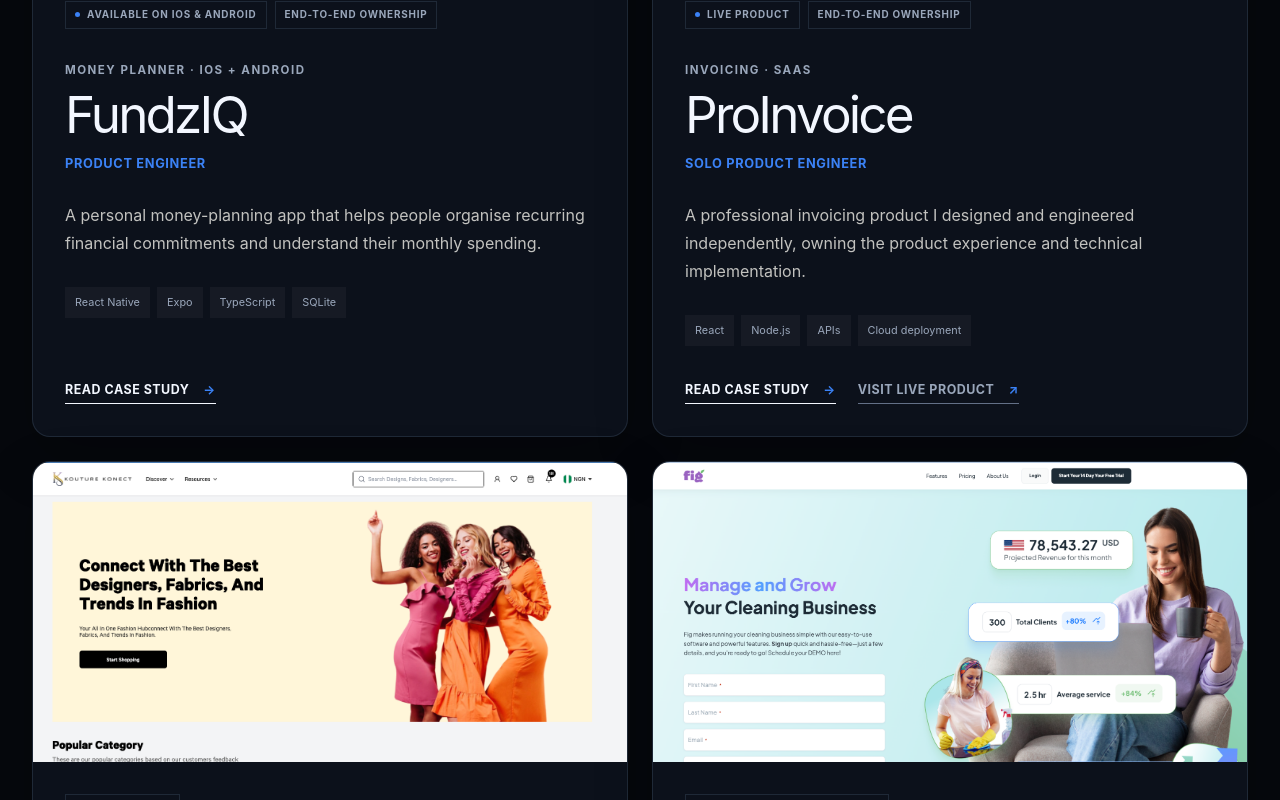
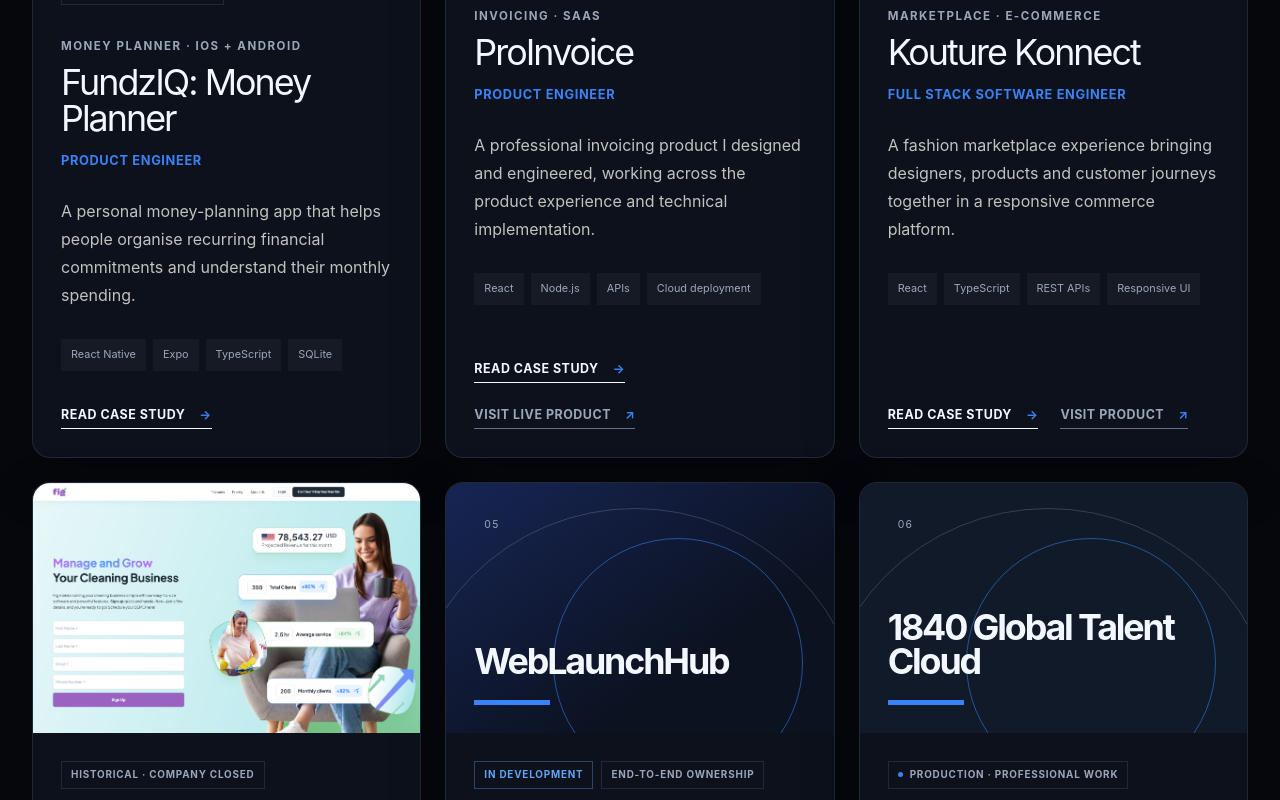
Before and after one commit to Cre8ive-collins/Cre8ive-collins.github.io, a Next.js app: page / in a window 1280 px wide. Shown: the part 2320-3120 px from the top of the page. Built offline with nearby package versions, Linux system fonts and the light colour scheme.

Commit message:
feat: add global talent cloud project

```diff
--- a/app/globals.css
+++ b/app/globals.css
@@ -160,16 +160,16 @@
 .section-heading > div > p { max-width: 540px; margin: 0; color: var(--muted); font-size: 1.05rem; }
 .compact-heading { margin-bottom: 64px; }
 
-.project-list { display: grid; grid-template-columns: repeat(2, minmax(0, 1fr)); gap: 24px; align-items: stretch; }
-.project-card { display: grid; grid-template-columns: 1fr; grid-template-rows: 300px 1fr; min-width: 0; border: 1px solid var(--border); border-radius: 18px; background: var(--surface); overflow: hidden; box-shadow: 0 22px 60px rgba(0,0,0,0.2); }
+.project-list { display: grid; grid-template-columns: repeat(3, minmax(0, 1fr)); gap: 24px; align-items: stretch; }
+.project-card { display: grid; grid-template-columns: 1fr; grid-template-rows: 250px 1fr; min-width: 0; border: 1px solid var(--border); border-radius: 18px; background: var(--surface); overflow: hidden; box-shadow: 0 22px 60px rgba(0,0,0,0.2); }
 .project-card:nth-child(even) { grid-template-columns: 1fr; }
-.project-content, .project-card:nth-child(even) .project-content { order: 2; padding: 32px; display: flex; flex-direction: column; align-items: flex-start; }
+.project-content, .project-card:nth-child(even) .project-content { order: 2; padding: 28px; display: flex; flex-direction: column; align-items: flex-start; }
 .project-meta { min-height: 28px; display: flex; flex-wrap: wrap; gap: 8px; margin-bottom: 0; }
 .status, .ownership { display: inline-flex; align-items: center; min-height: 25px; padding: 0 9px; border: 1px solid var(--border); color: var(--muted); font-size: 0.62rem; font-weight: 700; letter-spacing: 0.08em; text-transform: uppercase; }
 .status-live::before { content: ""; width: 5px; height: 5px; margin-right: 7px; border-radius: 50%; background: var(--accent); }
 .status-development { color: var(--accent-bright); border-color: rgba(96,165,250,0.35); }
 .project-content .eyebrow { margin-top: 32px; }
-.project-content h3 { margin: 10px 0 0; font-size: clamp(2.35rem, 4vw, 4rem); line-height: 1; letter-spacing: -0.055em; }
+.project-content h3 { margin: 10px 0 0; font-size: clamp(2rem, 2.8vw, 2.8rem); line-height: 1; letter-spacing: -0.055em; }
 .project-role { margin: 14px 0 26px; color: var(--accent); font-size: 0.8rem; font-weight: 700; letter-spacing: 0.05em; text-transform: uppercase; }
 .project-description { margin: 0; color: #c2c2bf; font-size: 1rem; line-height: 1.75; }
 .tag-list { display: flex; flex-wrap: wrap; gap: 7px; margin: 30px 0 0; padding: 0; list-style: none; }
@@ -179,16 +179,16 @@
 .text-link span { color: var(--accent); }
 .text-link:hover { color: var(--accent); border-color: var(--accent); }
 .muted-link { color: var(--muted); border-color: var(--dim); }
-.project-visual { position: relative; order: 1; min-height: 300px; background: #1b1b1b; overflow: hidden; }
+.project-visual { position: relative; order: 1; min-height: 250px; background: #1b1b1b; overflow: hidden; }
 .project-visual img, .case-visual img { width: 100%; height: 100%; object-fit: cover; object-position: top center; transition: transform 500ms cubic-bezier(.2,.7,.2,1); }
 .project-card:hover .project-visual img { transform: scale(1.025); }
-.product-placeholder { position: relative; width: 100%; height: 100%; min-height: 300px; display: flex; flex-direction: column; justify-content: flex-end; padding: 32px; overflow: hidden; background: #101a29; }
+.product-placeholder { position: relative; width: 100%; height: 100%; min-height: 250px; display: flex; flex-direction: column; justify-content: flex-end; padding: 28px; overflow: hidden; background: #101a29; }
 .product-placeholder::before { content: ""; position: absolute; width: 460px; height: 460px; border: 1px solid rgba(255,255,255,0.16); border-radius: 50%; top: 10%; right: -8%; }
 .product-placeholder::after { content: ""; position: absolute; width: 250px; height: 250px; border: 1px solid var(--accent); border-radius: 50%; top: 22%; right: 8%; opacity: 0.55; }
 .product-placeholder-fundziq { background: linear-gradient(145deg, #102a56, #0b1423 68%); }
 .product-placeholder-weblaunchhub { background: linear-gradient(145deg, #172554, #0b1220 68%); }
 .placeholder-index { position: absolute; top: 34px; left: 38px; color: var(--muted); font-size: 0.65rem; letter-spacing: 0.12em; text-transform: uppercase; }
-.placeholder-name { position: relative; z-index: 1; font-size: clamp(2.2rem, 4vw, 4.2rem); font-weight: 750; line-height: 0.95; letter-spacing: -0.06em; }
+.placeholder-name { position: relative; z-index: 1; font-size: clamp(2rem, 2.8vw, 2.8rem); font-weight: 750; line-height: 0.95; letter-spacing: -0.06em; }
 .placeholder-line { position: relative; z-index: 1; width: 76px; height: 5px; margin-top: 22px; background: var(--accent); }
 
 .fintech-band { padding: 140px 0 0; background: #0b2a52; color: #f5f8ff; border-block: 1px solid rgba(96,165,250,0.22); }
@@ -287,6 +287,7 @@
 @media (max-width: 980px) {
   :root { --shell: min(100% - 40px, 900px); }
   .section { padding-block: 110px; }
+  .project-list { grid-template-columns: repeat(2, minmax(0, 1fr)); }
   .project-card, .project-card:nth-child(even) { grid-template-columns: 1fr; }
   .project-visual { min-height: 280px; }
   .process-grid { grid-template-columns: 1fr 1fr; }
@@ -323,7 +324,7 @@
   .project-content { padding: 28px 24px 36px; }
   .project-content .eyebrow { margin-top: 48px; }
   .project-content h3 { font-size: 2.5rem; }
-  .project-visual, .product-placeholder { min-height: 380px; }
+  .project-visual, .product-placeholder { min-height: 320px; }
   .fintech-band { padding-top: 90px; }
   .fintech-layout { grid-template-columns: 1fr; padding-bottom: 80px; }
   .fintech-stat strong { font-size: 6.5rem; }
--- a/app/work/[slug]/page.tsx
+++ b/app/work/[slug]/page.tsx
@@ -74,8 +74,12 @@
           ))}
         </div>
         <aside className="case-sidebar">
-          <div><p>Capabilities</p><ul>{project.capabilities.map((item) => <li key={item}>{item}</li>)}</ul></div>
-          <div><p>Stack</p><ul>{project.technologies.map((item) => <li key={item}>{item}</li>)}</ul></div>
+          {project.capabilities.length > 0 && (
+            <div><p>Capabilities</p><ul>{project.capabilities.map((item) => <li key={item}>{item}</li>)}</ul></div>
+          )}
+          {project.technologies.length > 0 && (
+            <div><p>Stack</p><ul>{project.technologies.map((item) => <li key={item}>{item}</li>)}</ul></div>
+          )}
         </aside>
       </section>
 
--- a/components/project-card.tsx
+++ b/components/project-card.tsx
@@ -20,11 +20,13 @@
         <h3>{project.name}</h3>
         <p className="project-role">{project.role}</p>
         <p className="project-description">{project.shortDescription}</p>
-        <ul className="tag-list" aria-label={`${project.name} technologies`}>
-          {project.technologies.slice(0, 4).map((technology) => (
-            <li key={technology}>{technology}</li>
-          ))}
-        </ul>
+        {project.technologies.length > 0 && (
+          <ul className="tag-list" aria-label={`${project.name} technologies`}>
+            {project.technologies.slice(0, 4).map((technology) => (
+              <li key={technology}>{technology}</li>
+            ))}
+          </ul>
+        )}
         <div className="project-actions">
           <Link className="text-link" href={`/work/${project.slug}`}>
             Read case study <span aria-hidden="true">→</span>
--- a/data/projects.ts
+++ b/data/projects.ts
@@ -28,7 +28,7 @@
 export const projects: Project[] = [
   {
     slug: "fundziq",
-    name: "FundzIQ",
+    name: "FundzIQ: Money Planner",
     eyebrow: "Money planner · iOS + Android",
     shortDescription:
       "A personal money-planning app that helps people organise recurring financial commitments and understand their monthly spending.",
@@ -75,13 +75,12 @@
     name: "ProInvoice",
     eyebrow: "Invoicing · SaaS",
     shortDescription:
-      "A professional invoicing product I designed and engineered independently, owning the product experience and technical implementation.",
-    role: "Solo Product Engineer",
+      "A professional invoicing product I designed and engineered, working across the product experience and technical implementation.",
+    role: "Product Engineer",
     status: "live",
     statusLabel: "Live product",
     categories: ["SaaS", "Business tools"],
     featured: true,
-    builtSolo: true,
     externalUrl: "https://proinvoice.co/",
     externalLabel: "Visit live product",
     technologies: ["React", "Node.js", "APIs", "Cloud deployment"],
@@ -105,7 +104,7 @@
       },
       {
         title: "My role",
-        body: "I designed and engineered the product independently from end to end. That included shaping the scope, designing the user journey, building the interface and application logic, integrating the supporting systems and deploying the product.",
+        body: "I worked as the Product Engineer across the product scope, user journey, interface and application logic, supporting integrations and deployment.",
       },
       {
         title: "Engineering decisions",
@@ -113,7 +112,7 @@
       },
       {
         title: "Outcome",
-        body: "The live product demonstrates independent ownership across product definition, interface engineering, backend integration and production delivery.",
+        body: "The live product demonstrates product engineering work across product definition, interface engineering, backend integration and production delivery.",
       },
     ],
   },
@@ -250,6 +249,47 @@
       },
     ],
   },
+  {
+    slug: "1840-global-talent-cloud",
+    name: "1840 Global Talent Cloud",
+    eyebrow: "HR Tech · Global workforce",
+    shortDescription:
+      "Frontend engineering for a global talent platform connecting professionals with remote opportunities across international markets.",
+    role: "Frontend Engineer",
+    status: "live",
+    statusLabel: "Production · Professional work",
+    categories: ["HR Tech", "Global workforce platform"],
+    featured: true,
+    technologies: [],
+    capabilities: [
+      "Frontend engineering",
+      "Production product contribution",
+      "International user experience",
+      "HR technology",
+    ],
+    sections: [
+      {
+        title: "Overview",
+        body: "1840 Global Talent Cloud is part of 1840 & Company’s global workforce ecosystem, designed to connect professionals with remote opportunities and support global talent sourcing and workforce operations.",
+      },
+      {
+        title: "The product",
+        body: "The platform serves an international workforce context, bringing talent-facing product experiences into a production HR technology environment.",
+      },
+      {
+        title: "My role",
+        body: "I worked on the frontend engineering of 1840 Global Talent Cloud. This was a contribution to a larger professional product and does not imply ownership of the full platform, backend or infrastructure.",
+      },
+      {
+        title: "Frontend contribution",
+        body: "My verified portfolio claim at this stage is frontend engineering on the production platform. Specific features, architecture decisions and implementation details will be documented when they can be confirmed.",
+      },
+      {
+        title: "Portfolio context",
+        body: "The work demonstrates professional frontend product engineering experience on an international HR technology platform and experience contributing within a larger product environment.",
+      },
+    ],
+  },
 ];
 
 export function getProject(slug: string) {
```
Also changed, not shown: 1 other file (tests, documents, lock files or other folders).
